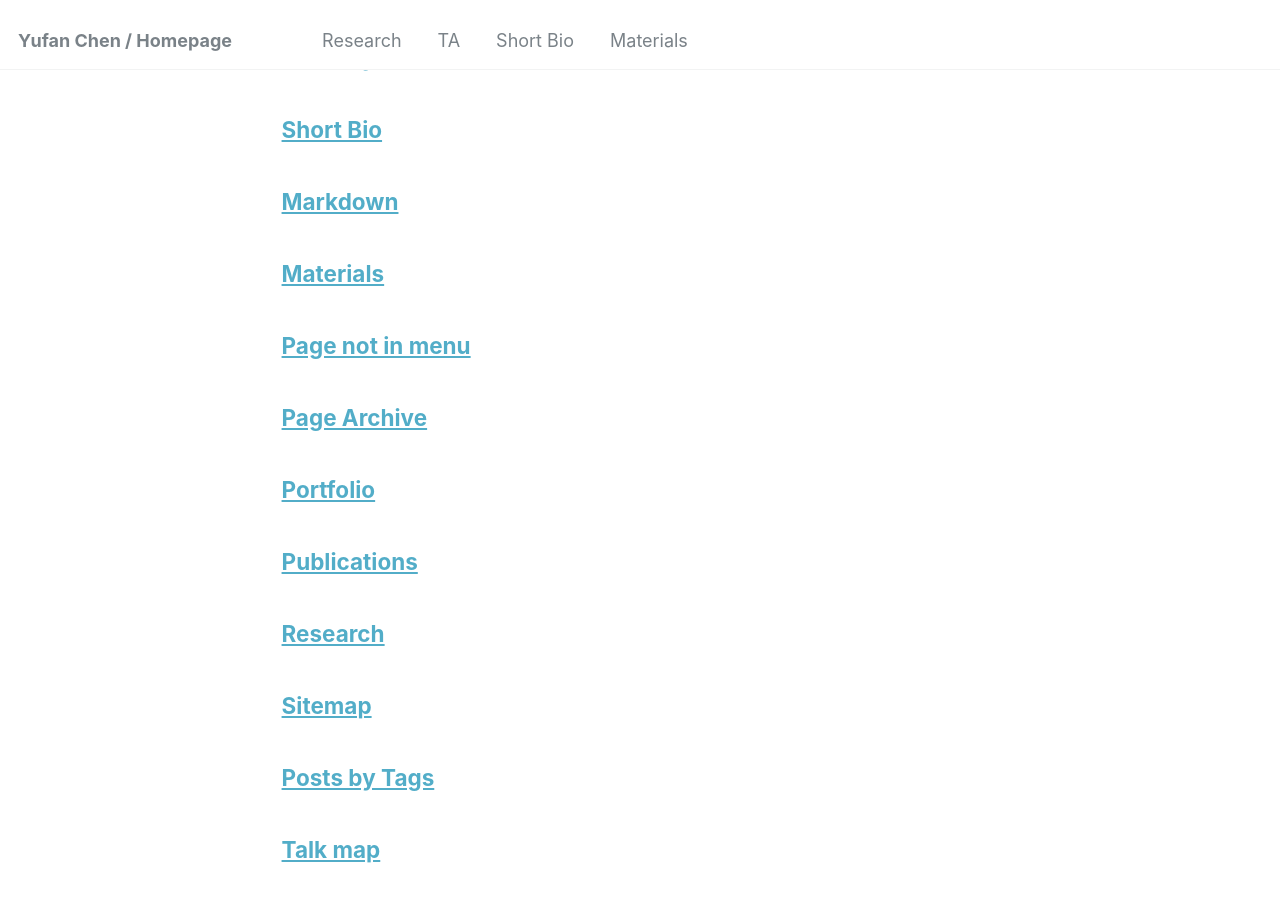
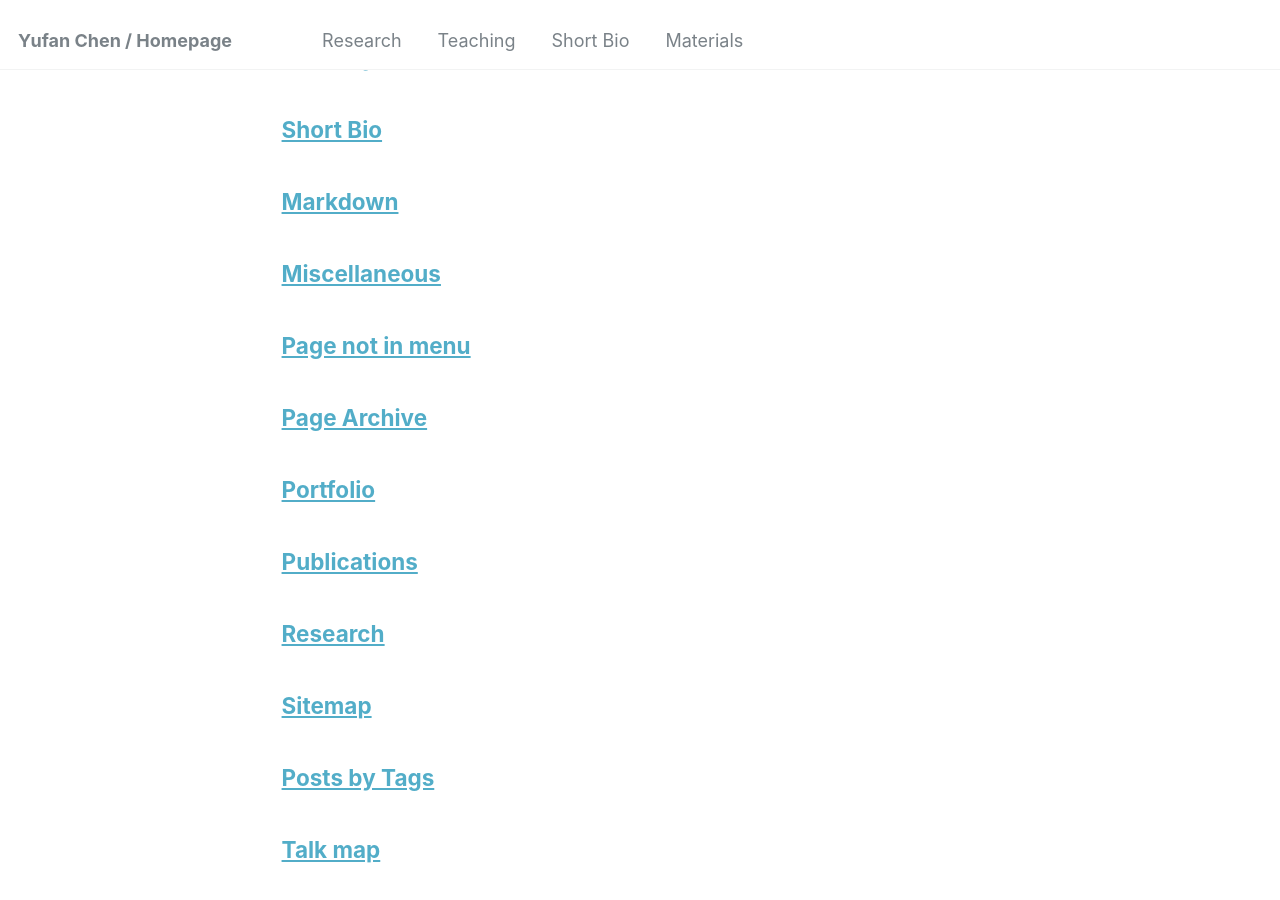
Before and after one commit to YuwanIvan/yuwanivan.github.io, a Jekyll site: the page built from backup_page/page-archive.html, in a window 1280 px wide and 900 px high, scrolled down 395 px. Built offline with Jekyll 4.4.1, drawn with Linux system fonts in a browser that asks for light colours.

Commit message:
minor update

```diff
--- a/_data/navigation.yml
+++ b/_data/navigation.yml
@@ -8,7 +8,7 @@ main:
   - title: "Research"
     url: /research/
 
-  - title: "TA"
+  - title: "Teaching"
     url: /teaching_assistent/
 
   - title: "Short Bio"
--- a/_pages/materials.md
+++ b/_pages/materials.md
@@ -1,6 +1,6 @@
 ---
 layout: archive
-title: "Materials"
+title: "Miscellaneous"
 permalink: /materials/
 author_profile: true
 ---
```
